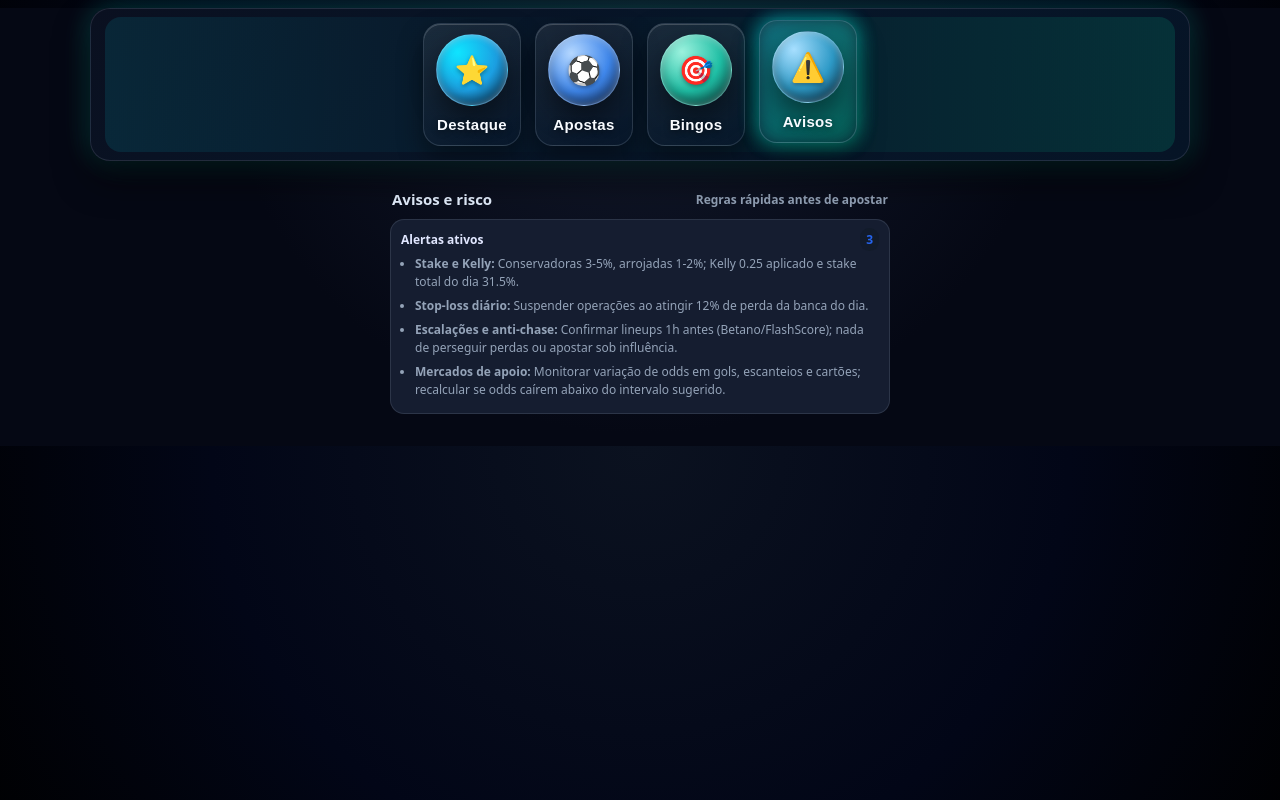
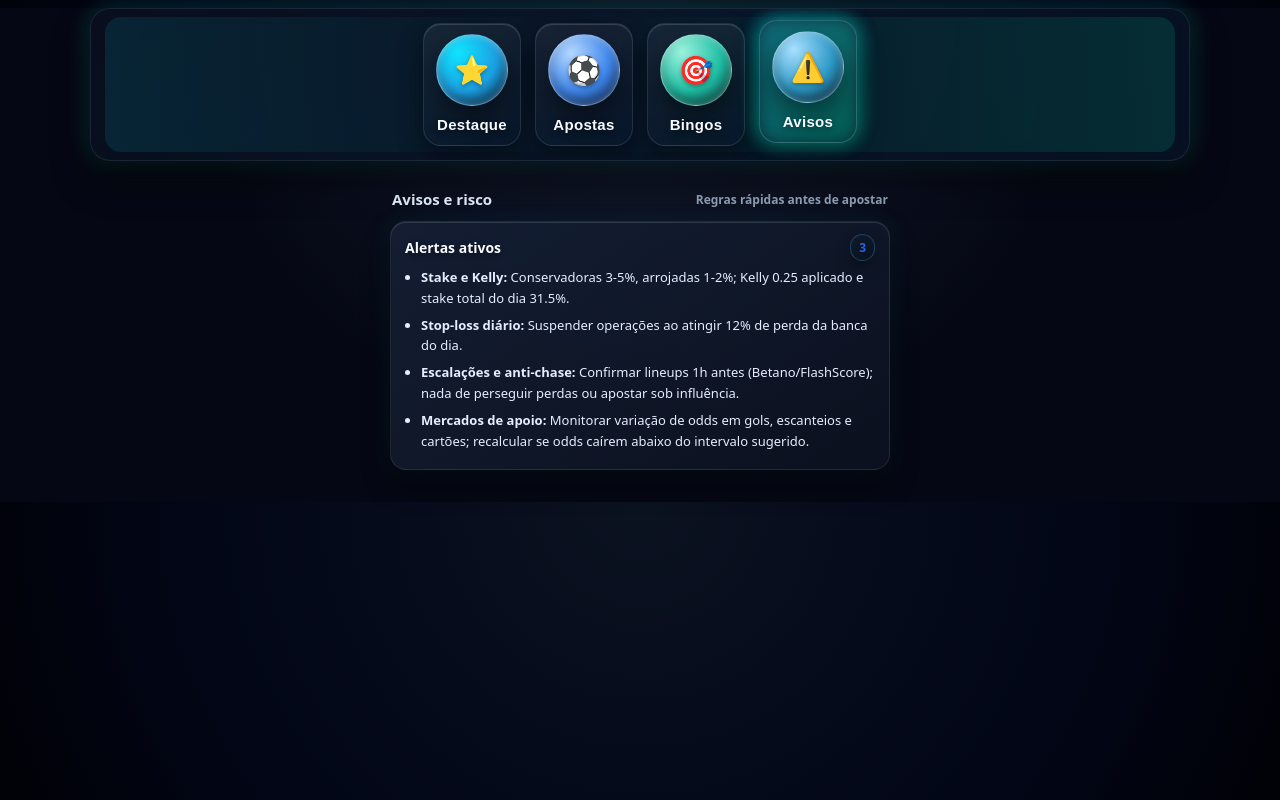
Before and after one commit to newjsouza/coridora, a React (Vite) app in the folder frontend/: page /avisos in a window 1280 px wide. Built offline with nearby package versions, Linux system fonts and the light colour scheme.

Commit message:
Enhance executive summary panel and translucent tabs

```diff
--- a/frontend/src/pages/ReportPage.css
+++ b/frontend/src/pages/ReportPage.css
@@ -114,20 +114,20 @@
   position: sticky;
   top: 0;
   z-index: 120;
-  background: linear-gradient(135deg, #0a1020, #071629 50%, #061426);
+  background: linear-gradient(135deg, rgba(10, 16, 32, 0.82), rgba(7, 22, 41, 0.78) 50%, rgba(6, 20, 38, 0.76));
   padding: 14px 16px;
   display: flex;
   justify-content: center;
   gap: 14px;
   overflow-x: auto;
-  border: 1px solid rgba(148, 163, 184, 0.18);
-  box-shadow: 0 18px 34px rgba(0, 0, 0, 0.55), 0 0 32px rgba(0, 234, 255, 0.14),
-    0 0 28px rgba(0, 255, 179, 0.12);
+  border: 1px solid rgba(148, 163, 184, 0.14);
+  box-shadow: 0 18px 34px rgba(0, 0, 0, 0.5), 0 0 28px rgba(0, 234, 255, 0.12),
+    0 0 24px rgba(0, 255, 179, 0.1);
   border-radius: 20px;
   margin: 8px auto 10px;
   max-width: 1100px;
   width: calc(100% - 20px);
-  backdrop-filter: blur(8px);
+  backdrop-filter: blur(10px);
   position: sticky;
   inset: 0 auto auto;
 }
@@ -159,12 +159,12 @@
   font-size: 14px;
   font-weight: 800;
   color: #f7f9ff;
-  background: linear-gradient(160deg, rgba(255, 255, 255, 0.08), rgba(8, 23, 43, 0.7));
-  border: 1px solid rgba(148, 163, 184, 0.22);
+  background: linear-gradient(160deg, rgba(255, 255, 255, 0.06), rgba(8, 23, 43, 0.58));
+  border: 1px solid rgba(148, 163, 184, 0.18);
   flex-shrink: 0;
-  box-shadow: inset 0 1px 0 rgba(255, 255, 255, 0.18), 0 12px 26px rgba(0, 0, 0, 0.4);
-  text-shadow: 0 2px 4px rgba(0, 0, 0, 0.35);
-  transition: transform 140ms ease, box-shadow 160ms ease, border-color 160ms ease;
+  box-shadow: inset 0 1px 0 rgba(255, 255, 255, 0.14), 0 12px 24px rgba(0, 0, 0, 0.38);
+  text-shadow: 0 2px 4px rgba(0, 0, 0, 0.32);
+  transition: transform 140ms ease, box-shadow 160ms ease, border-color 160ms ease, background 160ms ease;
 }
 
 .top-tab::before {
@@ -785,23 +785,29 @@ h3 {
 }
 
 .details {
-  margin-top: 10px;
-  border-radius: 14px;
-  background: var(--bg-card-soft);
-  border: 1px solid var(--border-soft);
-  padding: 8px 10px;
-  font-size: 12px;
-  color: var(--text-muted);
+  margin-top: 12px;
+  border-radius: 16px;
+  background: linear-gradient(145deg, rgba(21, 31, 52, 0.94), rgba(12, 18, 32, 0.9));
+  border: 1px solid rgba(255, 255, 255, 0.08);
+  padding: 12px 14px;
+  font-size: 13px;
+  color: #e6edff;
+  box-shadow:
+    0 14px 28px rgba(0, 0, 0, 0.45),
+    inset 0 1px 0 rgba(255, 255, 255, 0.12),
+    0 0 26px rgba(0, 234, 255, 0.08);
 }
 
 .details summary {
   cursor: pointer;
   list-style: none;
-  font-weight: 600;
-  color: #e1e7ff;
+  font-weight: 800;
+  color: #f8fbff;
   display: flex;
   justify-content: space-between;
   align-items: center;
+  font-size: 14px;
+  text-shadow: 0 2px 6px rgba(0, 0, 0, 0.4);
 }
 
 .details summary::-webkit-details-marker {
@@ -810,21 +816,23 @@ h3 {
 
 .details summary span {
   font-size: 12px;
-  background: #121b2a;
-  padding: 3px 6px;
+  background: linear-gradient(135deg, rgba(18, 27, 42, 0.9), rgba(10, 18, 32, 0.9));
+  padding: 4px 8px;
   border-radius: 999px;
   color: var(--accent-blue);
+  border: 1px solid rgba(61, 169, 255, 0.3);
+  box-shadow: 0 6px 14px rgba(0, 0, 0, 0.35);
 }
 
 .details p,
 .details ul {
-  margin-top: 6px;
-  line-height: 1.5;
+  margin-top: 8px;
+  line-height: 1.6;
 }
 
 .details ul {
-  padding-left: 14px;
-  margin-top: 4px;
+  padding-left: 16px;
+  margin-top: 6px;
 }
 
 .detail-block {
```
